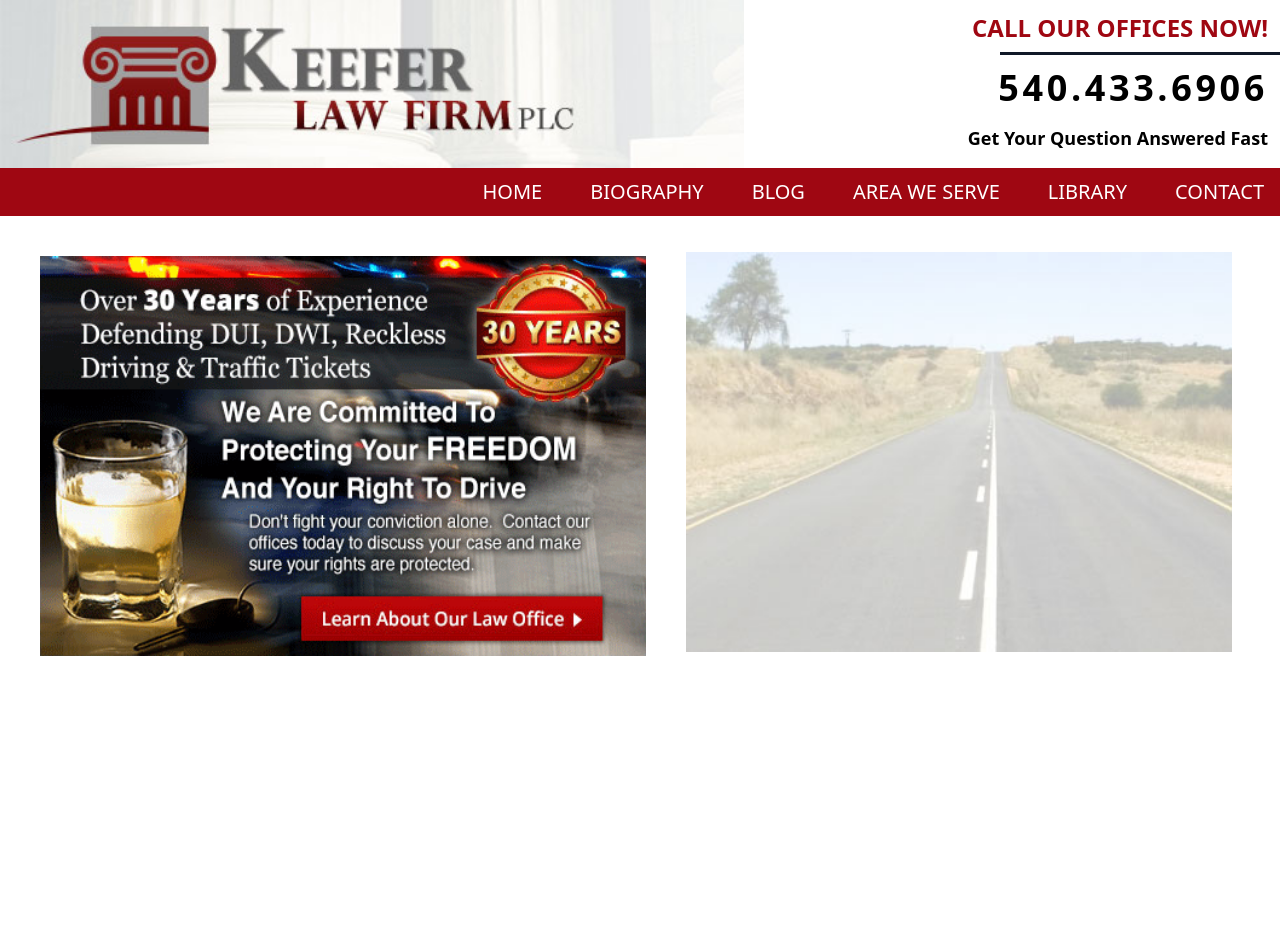
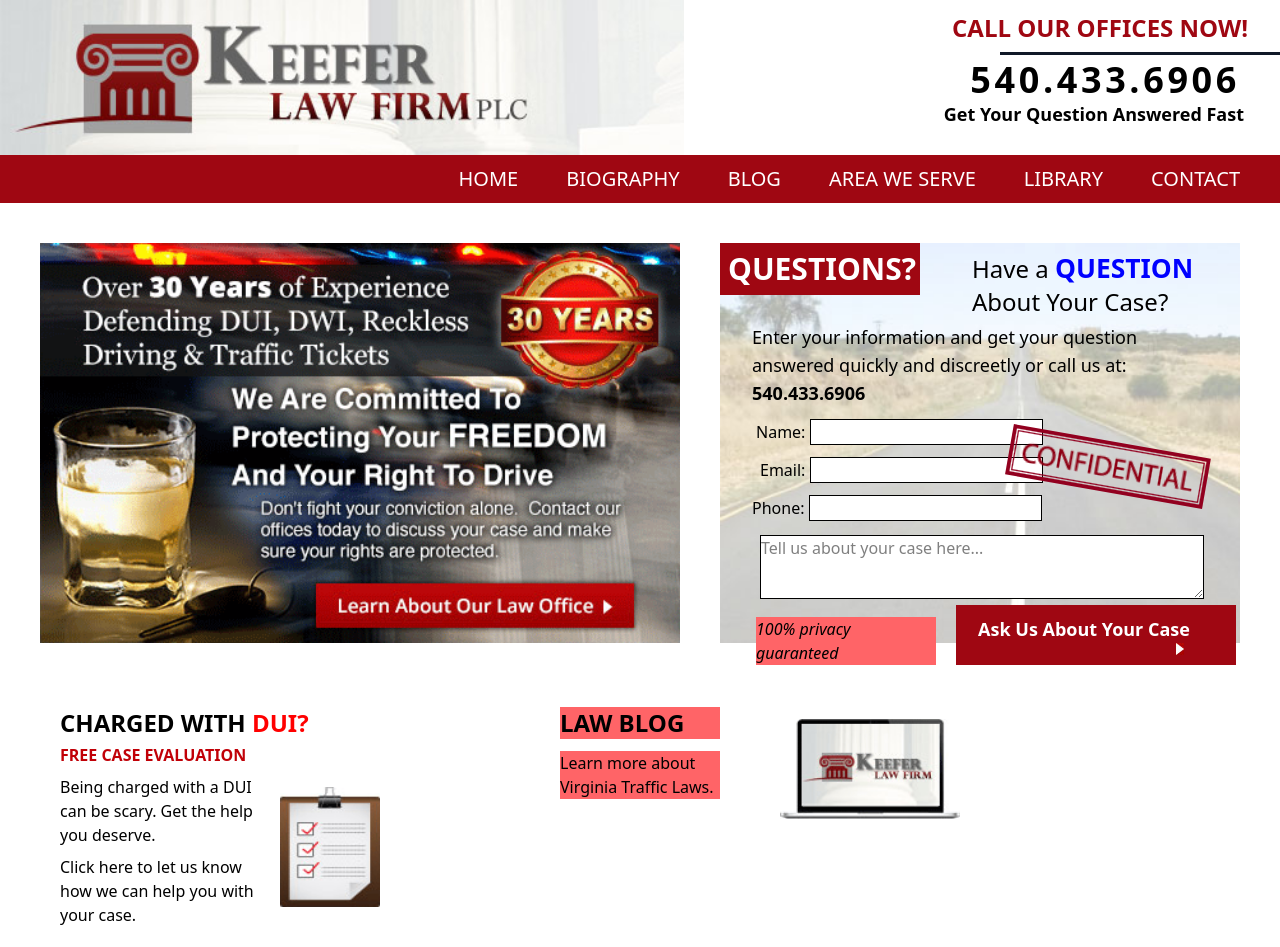
Before and after one commit to wajahat98a/task-keefer, a website: page index.html in a window 1280 px wide. Before the commit the page ends 800 px from the top, so only its background shows below. Drawn offline with nearby package versions, Linux system fonts and the light colour scheme.

Commit message:
made some progress

```diff
--- a/index.html
+++ b/index.html
@@ -11,21 +11,21 @@
 <body>
     <div class="header flex">
         <div class="left">
-            <img id="logo" src="./Assets/looo.png" alt="Keffer Logo" class="w-200 h-auto ">
+            <img id="logo" src="./Assets/looo.png" alt="Keffer Logo" class="w-180 h-auto ">
         </div>
         <div class="right">
-            <h1 class="text-2xl md:text-2xl lg:text-2xl font-bold absolute top-0 right-0 py-3 px-3 letter-spacing-wide text-red-800 "
+            <h1 class="text-2xl md:text-2xl lg:text-2xl font-bold absolute top-0 right-0 py-3 pr-8 letter-spacing-wide text-red-800 "
                 id="heading-1">CALL OUR OFFICES NOW!</h1>
-            <div class="border-t-3 border-gray-900 w-70 mt-13 ml-64 mb-1"></div>
+            <div class="border-t-3 border-gray-900 w-70 mt-13 ml-79 mb-1"></div>
             <div
-                class="number text-4xl md:text-3xl lg:text-4xl tracking-widest font-bold absolute top-14 right-0 py-3 px-3 mb-1 ">
+                class="number text-4xl md:text-3xl lg:text-4xl tracking-widest font-bold absolute top-12 right-0 py-3 px-3 mb-1 mr-7 ">
                 540.433.6906</div>
-            <div class="paragraph absolute top-28 right-0 py-3 px-3 text-lg font-bold mb-3" id="paragraph-1">
+            <div class="paragraph absolute top-22 mr-6 right-0 py-3 px-3 text-lg font-bold mb-3" id="paragraph-1">
                 <p>Get Your Question Answered Fast</p>
             </div>
         </div>
     </div>
-    <nav class="navbar bg-red-800 text-white h-12 flex items-center px-4 font-Roboto">
+    <nav class="navbar bg-red-800 text-white h-12 flex items-center px-4 font-Popins pr-10">
         <ul class="flex space-x-12 justify-end w-full text-xl">
             <li class="cursor-pointer">HOME</li>
             <li class="cursor-pointer">BIOGRAPHY</li>
@@ -35,12 +35,81 @@
             <li class="cursor-pointer">CONTACT</li>
         </ul>
     </nav>
-    <div class="second flex">
-        <div class="image px-10 py-10">
-            <img src="./Assets/gurantee_banner.gif" alt="Office Image" class="w-200 h-100  ">
+    <div class="flex">
+        <div class="second flex">
+            <div class="image px-10 py-10">
+                <img src="./Assets/gurantee_banner.gif" alt="Office Image" class="w-200 h-100  ">
+            </div>
         </div>
-        <div class="image-2 my-9 mr-12 h-75">
-            <img src="./Assets/form_bg.jpg" alt="Office Image" class="w-180  h-100">
+        <div class="main">
+            <div class="bg-[url('./Assets/form_bg.jpg')] bg-cover  h-100 flex mt-10 w-130 mr-10">
+                <h1
+                    class="heading bg-red-800 flex h-13 justify-content-center text-3xl pl-2 pt-2 font-Poppins w-50 font-bold text-white">
+                    QUESTIONS?</h1>
+                <div class=" ml-13 mt-2 text-2xl w-65 h-20 flex flex-row">
+                    <p>Have a <span style="font-weight: bold; font-size: 110%; color:blue;">QUESTION</span><br>About
+                        Your
+                        Case?
+                    </p>
+                </div>
+            </div>
+            <div class="para2">
+                <p class=" -mt-80 text-lg w-115 ml-8 font-monospace">Enter your information and get your
+                    question answered
+                    quickly
+                    and
+                    discreetly or call us at:
+                    <span class="font-bold">540.433.6906</span>
+                <div class="contact-from ml-9 mt-3 ">
+                    <label for="name">Name:</label>
+                    <input class="bg-white border-1" type="text" id="name" name="name" required>
+                </div>
+                <div class="contact-from ml-10 mt-3">
+                    <label for="email">Email:</label>
+                    <input class="bg-white border-1" type="email" id="email" name="email" required>
+                </div>
+                <div class="contact-from ml-8 mt-3">
+                    <label for="phone">Phone:</label>
+                    <input class="bg-white border-1" type="tel" id="phone" name="phone" required>
+                </div>
+                <img class="ml-72 -mt-20 w-50 rotate-10" src="./Assets/confidential.png" alt="Confidential">
+                <textarea class="mt-11 h-16 ml-10 border-1 text-black bg-white w-111"
+                    placeholder="Tell us about your case here..." name=""></textarea>
+                <div class="flex">
+                    <p class="italic mt-3 ml-9 text-grey-500 bg-red-400 w-45">100% privacy guaranteed</p>
+                    <button class="bg-red-800 pr-6 w-70 ml-5 flex-row " type="button">
+                        <p class="text-white font-bold font-Poppins text-lg"> Ask
+                            Us
+                            About
+                            Your Case</p>
+                        <img class="ml-55 -mr-120" src="./Assets/bullet_white.gif" alt="Bullet">
+                    </button>
+                </div>
+            </div>
+        </div>
+    </div>
+    <div class="main3 pb-10">
+        <div class="1st">
+            <div>
+                <h1 class="mt-6 ml-15 text-2xl text-grey-400 font-bold">CHARGED WITH <span style="color: red;">
+                        DUI?</span></h1>
+                <h2 class="mt-1 ml-15 text-md text-red-700 font-bold w-50">FREE CASE EVALUATION</h2>
+            </div>
+            <div class="2nd">
+                <p class="mt-2 ml-15 text-black w-50">Being charged with a DUI can be scary. Get the help
+                    you
+                    deserve.</p>
+                <p class="mt-2 ml-15 text-black pb-5 w-50">Click here to let us know how we can help you with your
+                    case.</p>
+                <img class=" -mt-40 ml-70 w-25 h-30" src="./Assets/paste_board.gif" alt="DUI Image">
+            </div>
+        </div>
+        <div class="3rd">
+            <h1 class="ml-140 -mt-50 bg-red-400 text-2xl font-bold w-40 ">LAW BLOG</h1>
+            <p class="ml-140 mt-3 bg-red-400 w-40">Learn more about Virginia Traffic Laws.</p>
+            <div>
+                <img class="ml-195 -mt-20 w-45 h-25" src="./Assets/pic1.gif" alt="Law Blog Image">
+            </div>
         </div>
     </div>
 </body>
```
